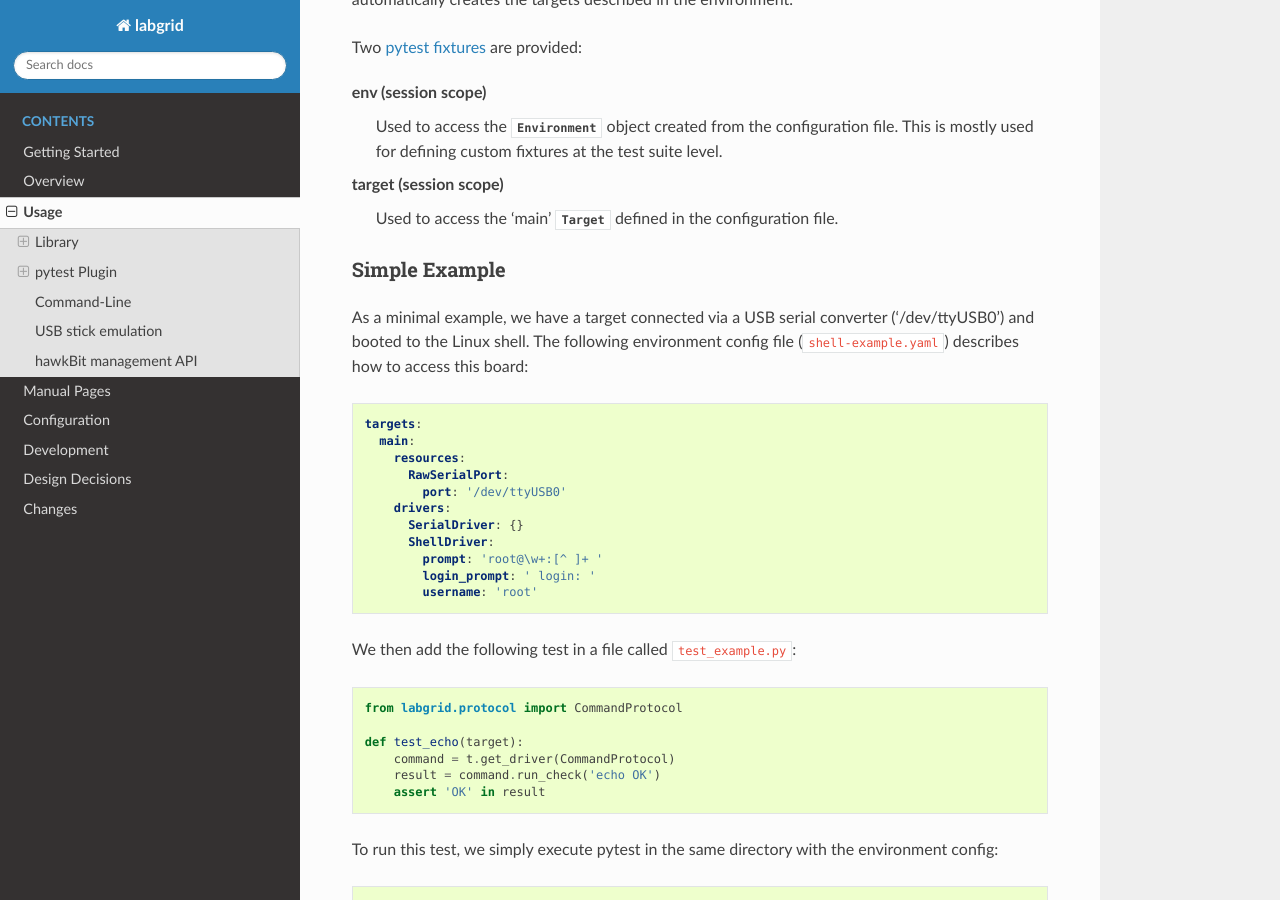
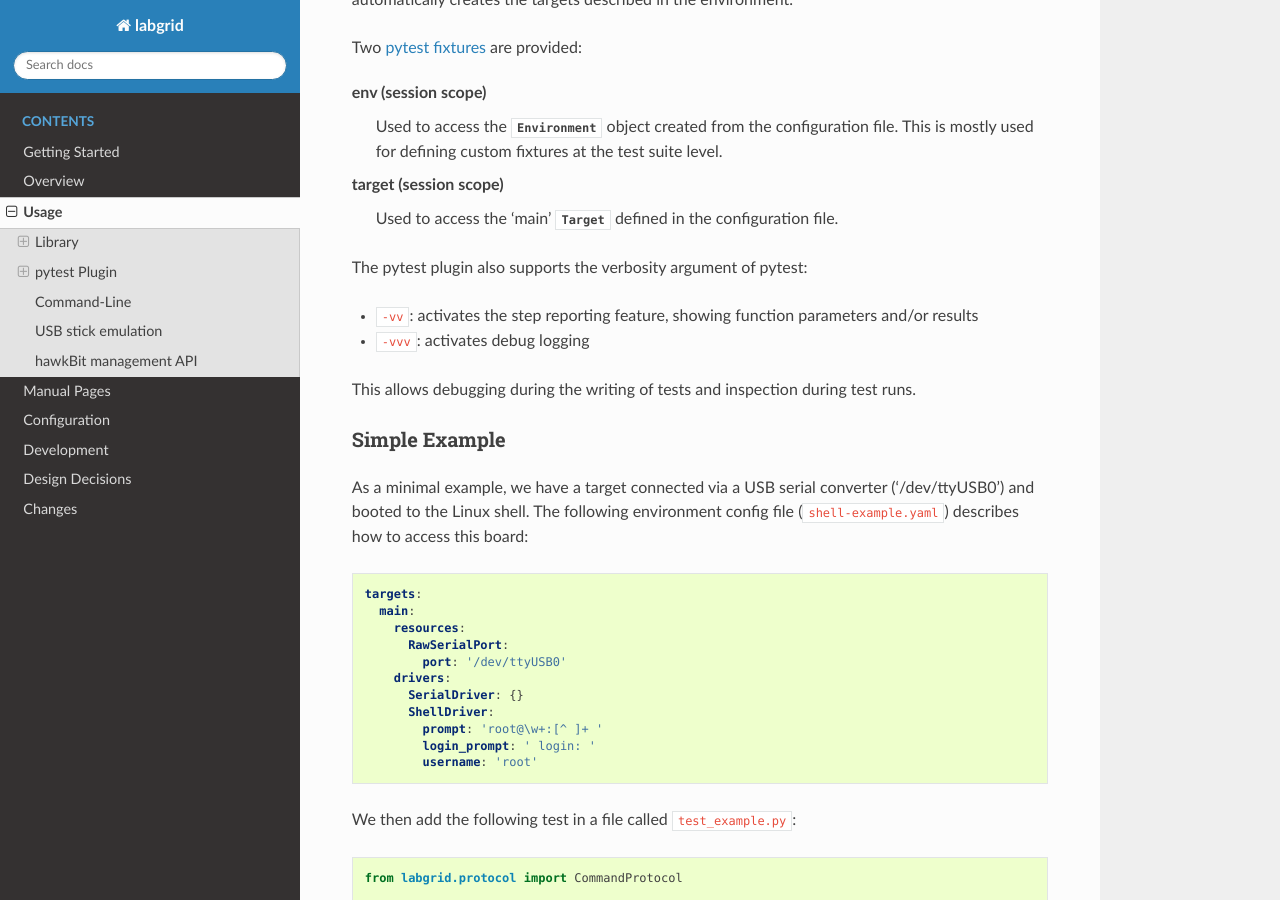
Before and after one commit to labgrid-project/labgrid, a Sphinx documentation site: the page built from doc/usage.rst, in a window 1280 px wide and 900 px high, scrolled down 2133 px. Built offline with Sphinx 7.4.7 and the Read the Docs theme 2.0.0, drawn with Linux system fonts in a browser that asks for light colours; pages that are not in the unit, such as notebooks, are missing from menus.

Commit message:
doc/usage: document step reporter and debug logging.
After reading PR #134, I realized that the step reporter and debug logging for
pytest are undocumented. Add the documentation in the pytest plugin section.

Signed-off-by: Rouven Czerwinski <r.czerwinski@pengutronix.de>

```diff
--- a/doc/usage.rst
+++ b/doc/usage.rst
@@ -100,6 +100,13 @@
 
 target (session scope)
   Used to access the 'main' :any:`Target` defined in the configuration file.
+
+The pytest plugin also supports the verbosity argument of pytest:
+
+- ``-vv``: activates the step reporting feature, showing function parameters and/or results
+- ``-vvv``: activates debug logging
+
+This allows debugging during the writing of tests and inspection during test runs.
 
 Simple Example
 ~~~~~~~~~~~~~~
```
